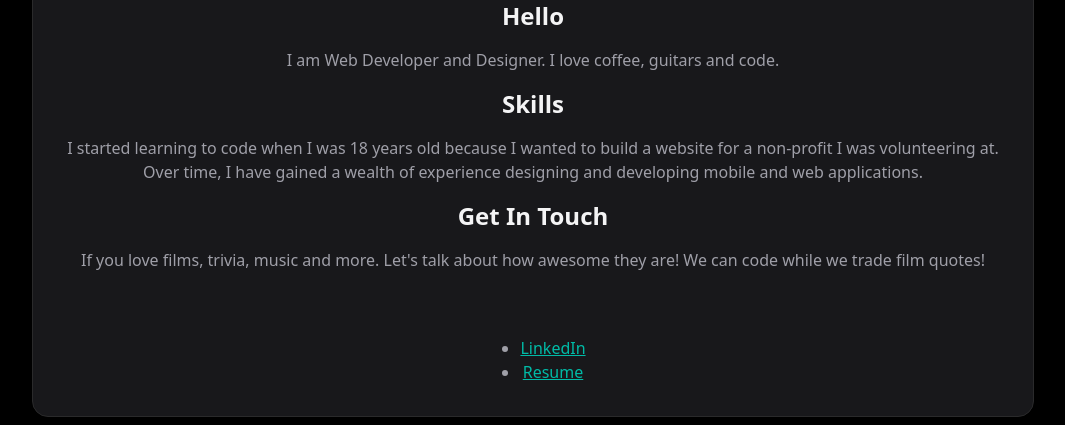
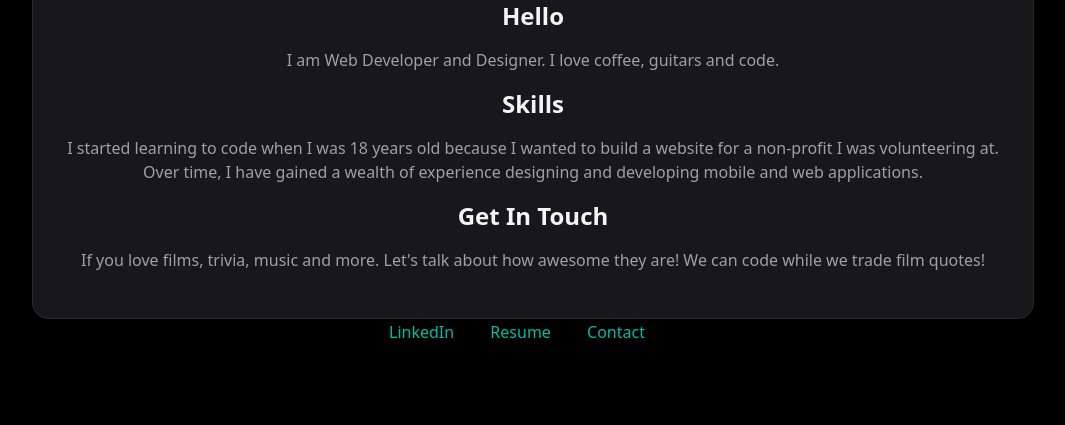
Before and after one commit to pixelgnome/resume, a plain HTML site: page index.html in a window 1280 px wide. Shown: the part 411-836 px from the top of the page, without its empty margins (107-1172 px from the left). After the commit the page ends 800 px from the top, so only its background shows below. Drawn offline with Linux system fonts and the light colour scheme.

Commit message:
added external CSS

```diff
--- /dev/null
+++ b/css/styles.css
@@ -0,0 +1,133 @@
+:root {
+  --background-body: #000;
+  --background-wrapper: #18181b;
+  --border-color: #2a2a2b;
+  --heading-color: #f4f4f5;
+  --text-color: #9f9fa8;
+  --teal-link-color: #00bba7;
+  --font-sans: ui-sans-serif,system-ui,sans-serif,"Apple Color Emoji","Segoe UI Emoji","Segoe UI Symbol","Noto Color Emoji";
+  --font-mono: ui-monospace,SFMono-Regular,Menlo,Monaco,Consolas,"Liberation Mono","Courier New",monospace;
+  --color-teal-50: oklch(98.4% .014 180.72);
+  --color-teal-300: oklch(85.5% .138 181.071);
+  --color-teal-400: oklch(77.7% .152 181.912);
+  --color-teal-500: oklch(70.4% .14 182.503);
+  --color-teal-600: oklch(60% .118 184.704);
+  --color-sky-200: oklch(90.1% .058 230.902);
+  --color-pink-400: oklch(71.8% .202 349.761);
+  --color-zinc-50: oklch(98.5% 0 0);
+  --color-zinc-100: oklch(96.7% .001 286.375);
+  --color-zinc-200: oklch(92% .004 286.32);
+  --color-zinc-300: oklch(87.1% .006 286.286);
+  --color-zinc-400: oklch(70.5% .015 286.067);
+  --color-zinc-500: oklch(55.2% .016 285.938);
+  --color-zinc-600: oklch(44.2% .017 285.786);
+  --color-zinc-700: oklch(37% .013 285.805);
+  --color-zinc-800: oklch(27.4% .006 286.033);
+  --color-zinc-900: oklch(21% .006 285.885);
+  --color-black: #000;
+  --color-white: #fff;
+  --spacing: .25rem;
+  --container-xs: 20rem;
+  --container-xl: 36rem;
+  --container-2xl: 42rem;
+  --container-3xl: 48rem;
+  --container-5xl: 64rem;
+  --container-7xl: 80rem;
+  --text-xs: .8125rem;
+  --text-xs--line-height: 1.5rem;
+  --text-sm: .875rem;
+  --text-sm--line-height: 1.5rem;
+  --text-base: 1rem;
+  --text-base--line-height: 1.75rem;
+  --text-4xl: 2rem;
+  --text-4xl--line-height: 2.5rem;
+  --text-5xl: 3rem;
+  --text-5xl--line-height: 3.5rem;
+  --font-weight-medium: 500;
+  --font-weight-semibold: 600;
+  --font-weight-bold: 700;
+  --tracking-tight: -.025em;
+  --radius-md: .375rem;
+  --radius-xl: .75rem;
+  --radius-2xl: 1rem;
+  --radius-3xl: 1.5rem;
+  --ease-in: cubic-bezier(.4,0,1,1);
+  --ease-out: cubic-bezier(0,0,.2,1);
+  --blur-xs: 4px;
+  --blur-sm: 8px;
+  --default-transition-duration: .15s;
+  --default-transition-timing-function: cubic-bezier(.4,0,.2,1);
+  --default-font-family: var(--font-sans);
+  --default-mono-font-family: var(--font-mono)
+}
+
+body {
+  display: flex;
+  justify-content: center;
+  background: var(--background-body);
+  color: var(--text-color);
+  font-size: var(--text-base);
+  font-family: var(--default-font-family);
+  line-height: var(--text-base--line-height);
+}
+
+h1 {
+  font-size: var(--text-5xl);
+}
+
+h1,
+h2,
+h3,
+h4 {
+  font-weight: 700;
+  font-family: var(--font-sans);
+  color: var(--heading-color);
+}
+
+h4 {
+  margin: 0;
+  padding: 0;
+  font-size: 1.2rem;
+}
+
+a {
+  color: var(--teal-link-color);
+}
+
+.wrapper {
+  flex-basis: 1000px;
+  align-items: center;
+  background: var(--background-wrapper);
+  border: 1px solid var(--border-color);
+  border-radius: var(--radius-2xl);
+  display: flex;
+  flex-direction: column;
+  height: 90vh;
+}
+
+.top-container,
+.middle-container,
+.bottom-container {
+  text-align: center;
+  padding: 1em;
+  line-height: 1.5rem;
+}
+
+.circle-clip {
+  clip-path: circle(50%);
+  width: 200px;
+  height: 200px;
+}
+
+.bottom-container ul {
+  list-style: none;
+  margin: 0;
+  padding: 0;
+}
+
+.bottom-container ul li {
+  display: inline;
+  margin-right: 2em;
+}
+
+a { text-decoration: none;}
--- a/index.html
+++ b/index.html
@@ -4,8 +4,8 @@
     <meta charset="utf-8" />
     <meta name="viewport" content="width=device-width, initial-scale=1" />
     <title>bootstrap</title>
-
-    <style>
+    <link href="css/styles.css" rel="stylesheet" />
+    <!-- <style>
       :root {
         --background-body: #000;
         --background-wrapper: #18181b;
@@ -125,7 +125,24 @@
         width: 200px;
         height: 200px;
       }
-    </style>
+
+      .bottom-container ul {
+        list-style: none;
+        margin: 0;
+        padding: 0;
+      }
+
+      .bottom-container ul li {
+        display: inline;
+        margin-right: 2em;
+      }
+
+      a { text-decoration: none;}
+
+
+
+
+    </style> -->
   </head>
 
   <body>
@@ -156,6 +173,7 @@
         <ul>
             <li><a href="https://linkedin.com/in/salvatorefilippone">LinkedIn</a></li>
             <li><a href="resume.html">Resume</a></li>
+            <li><a href="mailto:sfilippone@gmail.com">Contact</a></li>
         </ul>
 
 
```
